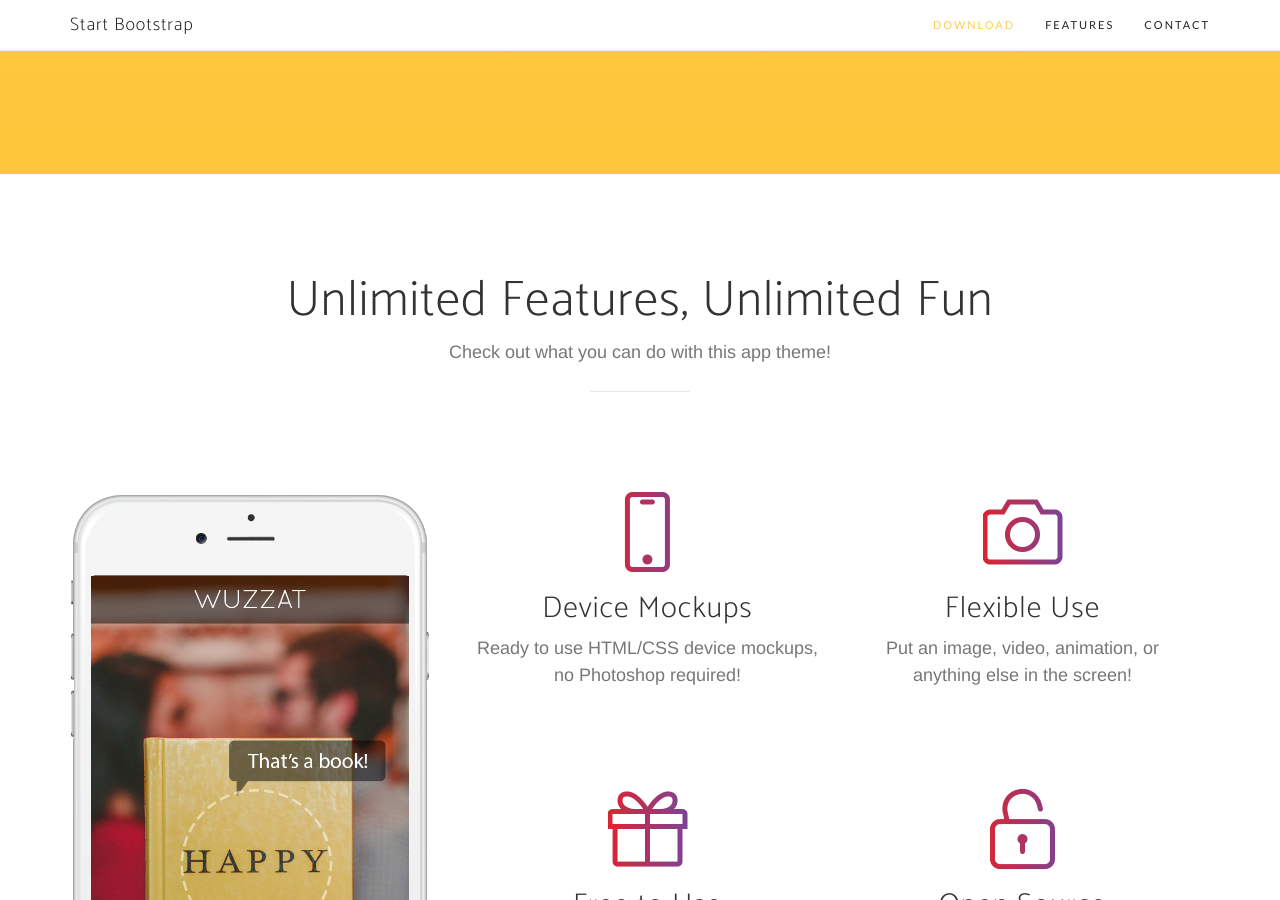
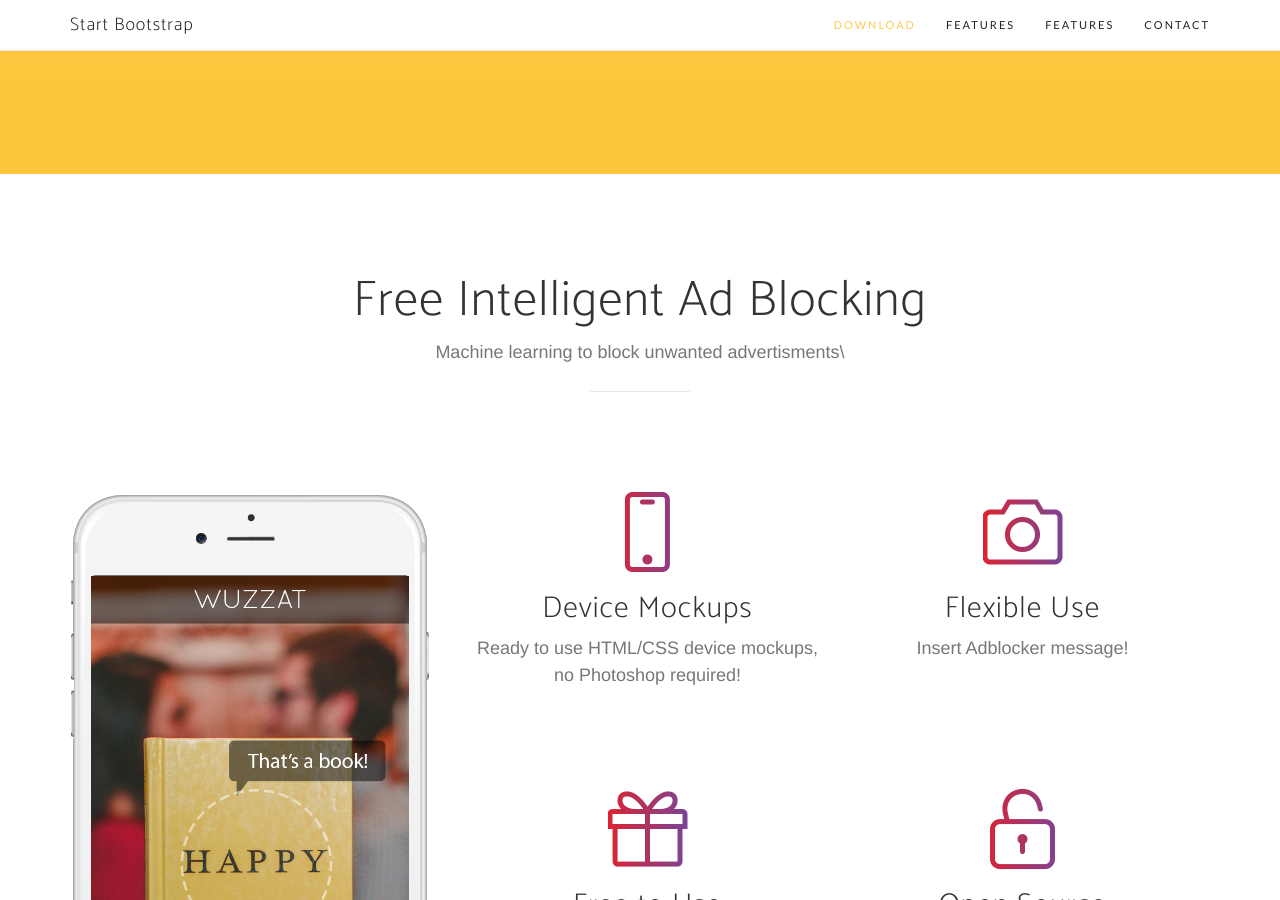
Before and after one commit to samuelhkahn/capstone_page, a Jekyll site: the page index.html, which Jekyll copies as it is, in a window 1280 px wide and 900 px high, scrolled down 1297 px. Built offline with Jekyll 4.4.1, drawn with Linux system fonts in a browser that asks for light colours; nearby versions of some CDN libraries; some web fonts are replaced; some of the changed text lies outside the part shown.

Commit message:
Customizing text

```diff
--- a/index.html
+++ b/index.html
@@ -9,7 +9,7 @@
     <meta name="description" content="">
     <meta name="author" content="">
 
-    <title>New Age - Start Bootstrap Theme</title>
+    <title>Content-Aware Ad Blocking</title>
 
     <!-- Bootstrap Core CSS -->
     <link href="vendor/bootstrap/css/bootstrap.min.css" rel="stylesheet">
@@ -58,6 +58,9 @@
                         <a class="page-scroll" href="#features">Features</a>
                     </li>
                     <li>
+                        <a class="page-scroll" href="#features">Features</a>
+                    </li>
+                    <li>
                         <a class="page-scroll" href="#contact">Contact</a>
                     </li>
                 </ul>
@@ -73,7 +76,7 @@
                 <div class="col-sm-7">
                     <div class="header-content">
                         <div class="header-content-inner">
-                            <h1>New Age is an app landing page that will help you beautifully showcase your new mobile app, or anything else!</h1>
+                            <h1>Ad</h1>
                             <a href="#download" class="btn btn-outline btn-xl page-scroll">Start Now for Free!</a>
                         </div>
                     </div>
@@ -117,8 +120,8 @@
             <div class="row">
                 <div class="col-lg-12 text-center">
                     <div class="section-heading">
-                        <h2>Unlimited Features, Unlimited Fun</h2>
-                        <p class="text-muted">Check out what you can do with this app theme!</p>
+                        <h2>Free Intelligent Ad Blocking</h2>
+                        <p class="text-muted">Machine learning to block unwanted advertisments\</p>
                         <hr>
                     </div>
                 </div>
@@ -152,7 +155,7 @@
                                 <div class="feature-item">
                                     <i class="icon-camera text-primary"></i>
                                     <h3>Flexible Use</h3>
-                                    <p class="text-muted">Put an image, video, animation, or anything else in the screen!</p>
+                                    <p class="text-muted">Insert Adblocker message!</p>
                                 </div>
                             </div>
                         </div>
```
